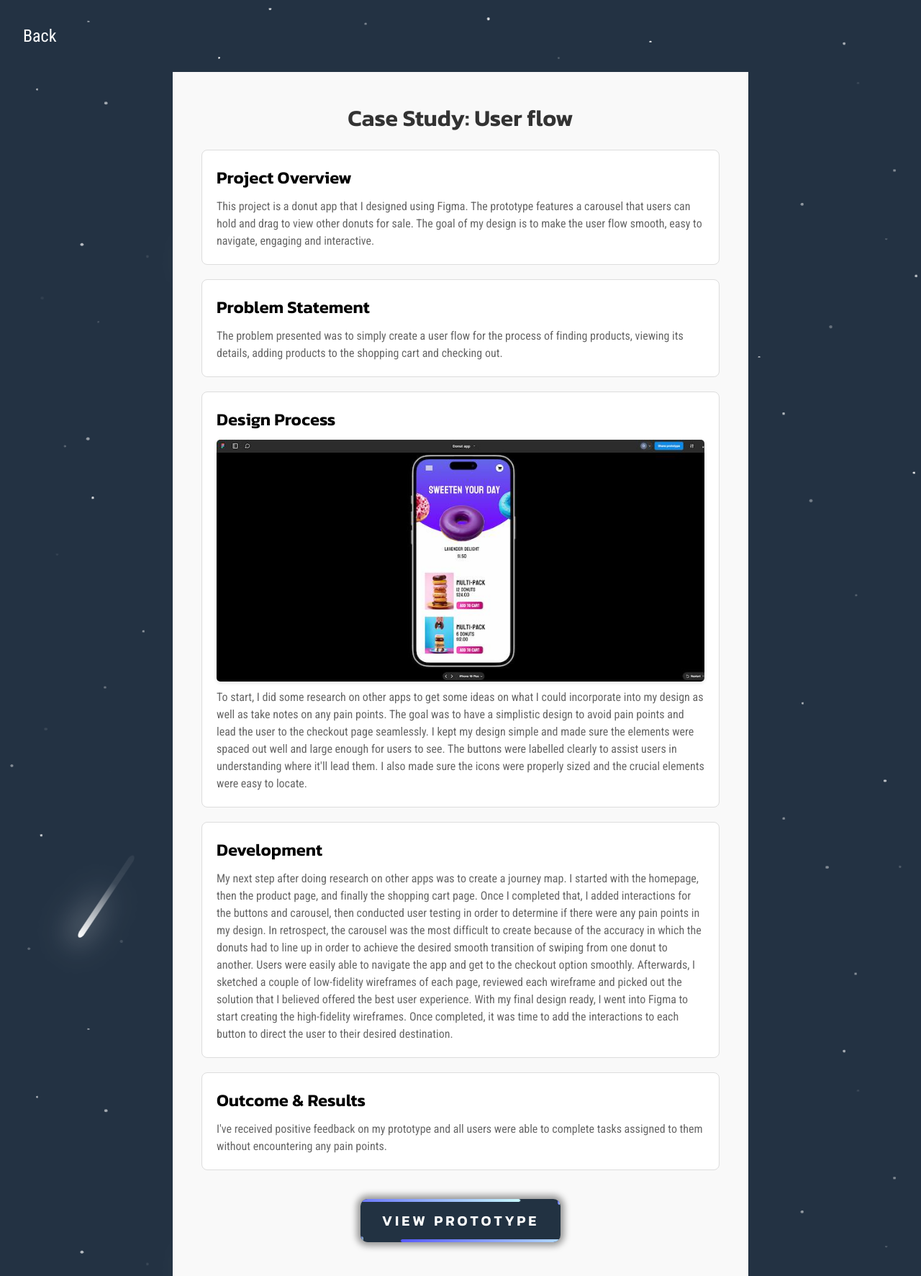
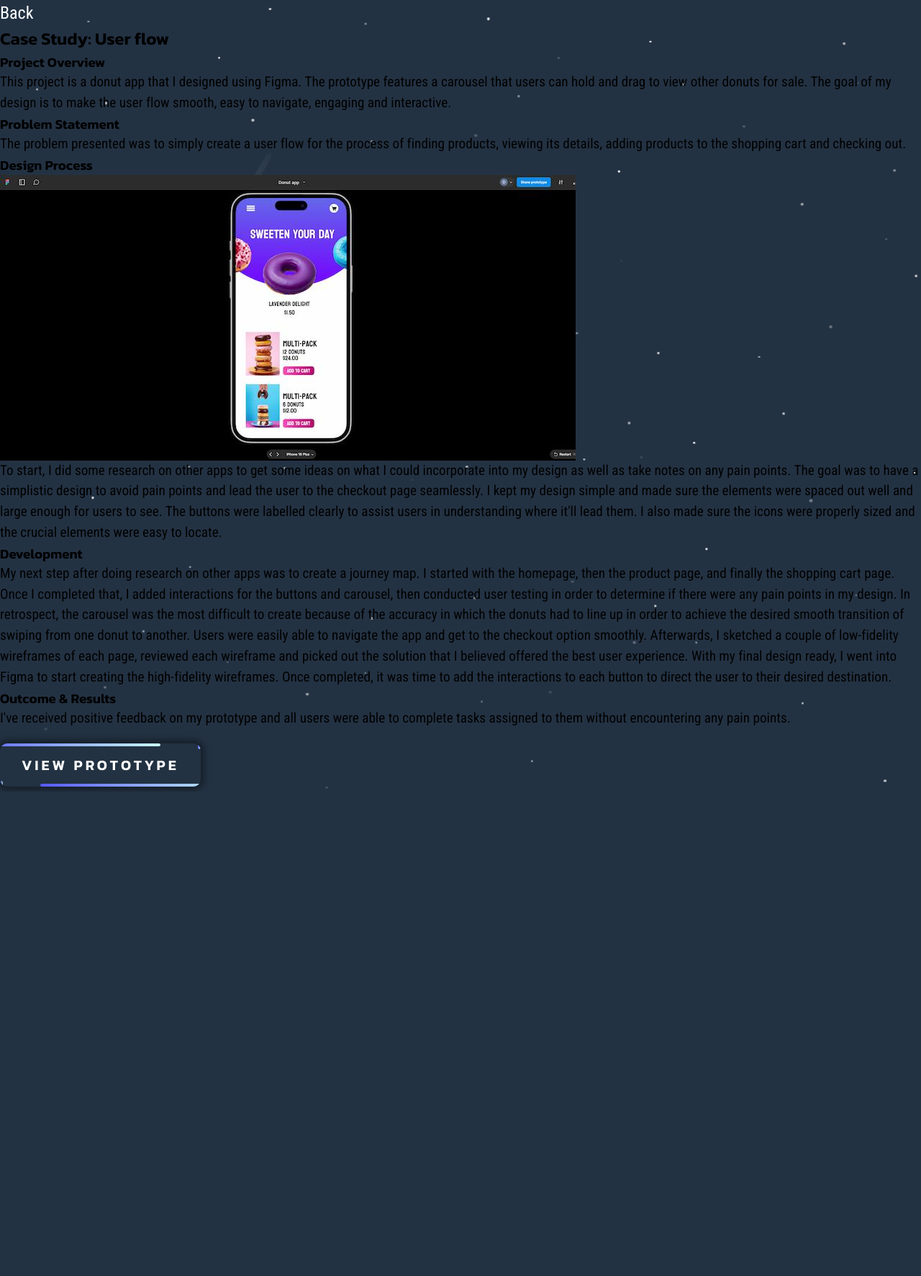
Before and after one commit to derekth26/Portfolio, a PHP site: page /userflow.html in a window 1280 px wide. Shown: the whole page at 72% size. After the commit the page ends 1099 px from the top, so only its background shows below. Run offline with PHP 8.4, Linux system fonts and the light colour scheme.

Commit message:
Nov 2, 2024, 3:08 PM

```diff
--- a/Derek Ho Portfolio/css/styles.css
+++ b/Derek Ho Portfolio/css/styles.css
@@ -575,82 +575,6 @@ a {
 
 .case .flex{
   display: flex;
-}
-#case-study {
-  font-family: Arial, sans-serif;
-  padding: 40px;
-  background-color: #f9f9f9;
-  max-width: 800px;
-  margin: 0 auto;
-}
-
-.case-study-container {
-  display: flex;
-  flex-direction: column;
-  gap: 20px;
-  align-items: center;
-}
-
-#case-study h2 {
-  font-size: 2em;
-  color: #333;
-  margin-bottom: 20px;
-  text-align: center;
-}
-
-.case-study-overview, .case-study-section {
-  padding: 20px;
-  background-color: #fff;
-  border: 1px solid #ddd;
-  border-radius: 8px;
-  width: 100%;
-}
-
-#case-study h3 {
-  font-size: 1.5em;
-  color: black;
-  margin-bottom: 10px;
-}
-
-#case-study p {
-  font-size: 1em;
-  color: #666;
-}
-
-.design-images {
-  display: flex;
-  gap: 10px;
-  margin: 10px 0;
-}
-
-.design-images img {
-  width: 100%;
-
-  height: auto;
-  border-radius: 5px;
-  box-shadow: 0 2px 5px rgba(0, 0, 0, 0.1);
-}
-
-.case-study-links {
-  display: flex;
-  justify-content: center;
-  gap: 20px;
-  margin-top: 20px;
-}
-.case-header{
-  padding: 2rem;
-}
-.project-link {
-  text-decoration: none;
-  color: white;
-  background-color: #223242;
-  padding: 10px 20px;
-  border-radius: 5px;
-  transition: background-color 0.3s ease;
-}
-
-.project-link:hover {
-  background-color: #31465b;
 }
 
 
```
Also changed, not shown: Derek Ho Portfolio/index.html (+11 -0 lines).
